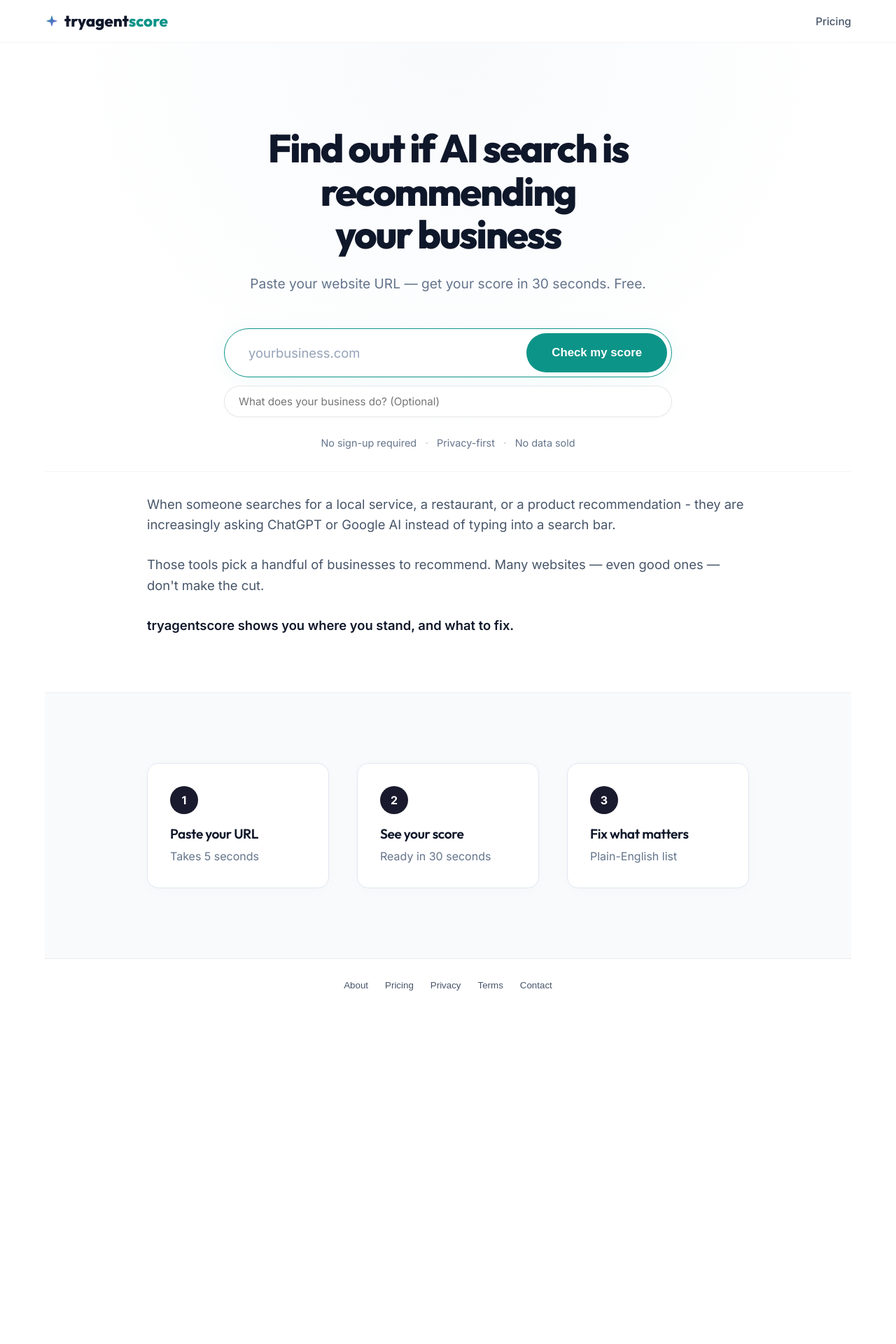
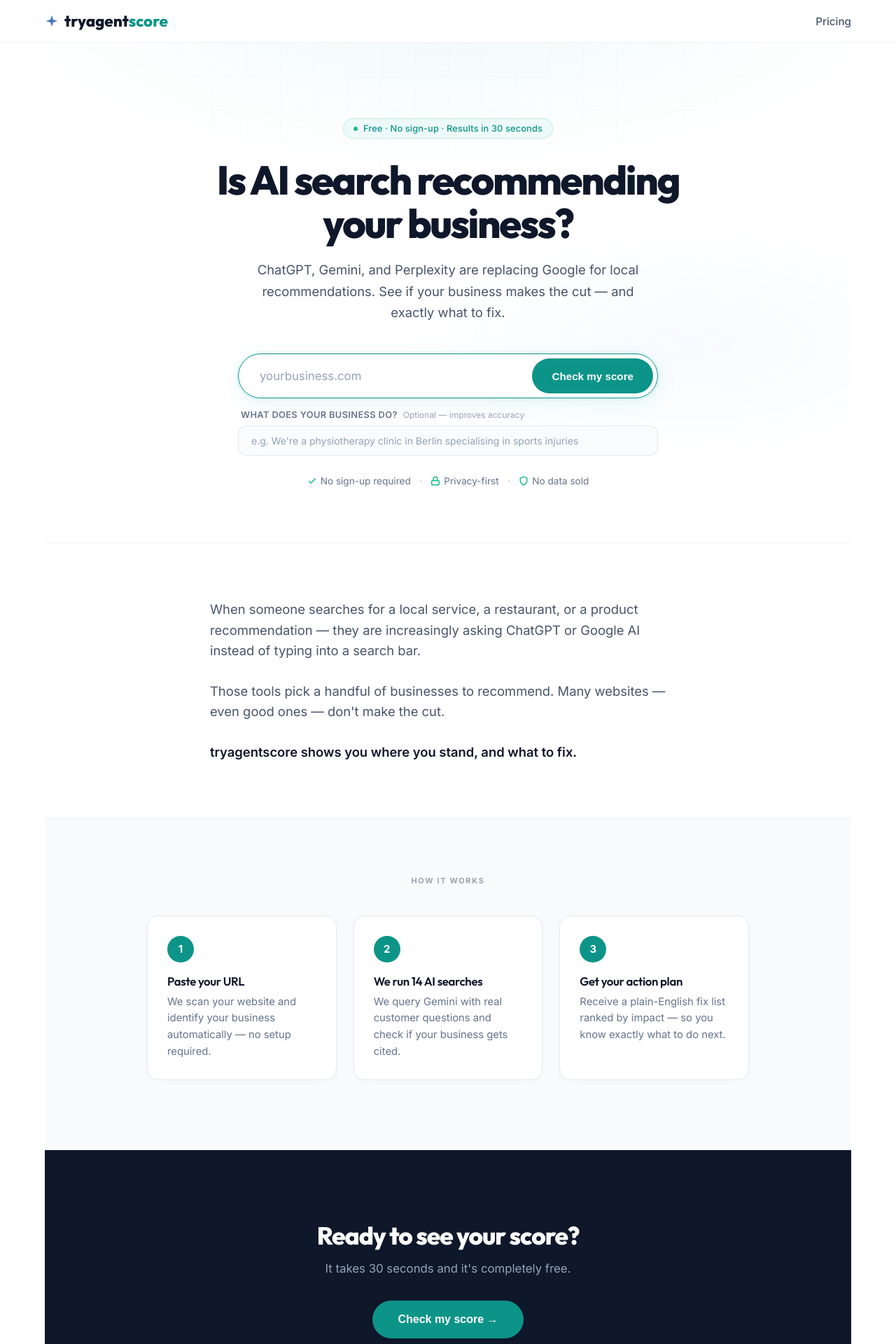
Before and after one commit to nikhilsiyer-lab/tryagentscore, a Next.js app: page / in a window 1280 px wide. Shown: the top 1920 px of the page at 70% size. Before the commit the page ends 1455 px from the top, so only its background shows below. Built offline with nearby package versions, Linux system fonts and the light colour scheme; no server answers.

Commit message:
UI audit fixes: complete overhaul of Home.tsx and Home.css, full OG/Twitter meta tags in layout.tsx

```diff
--- a/src/app/layout.tsx
+++ b/src/app/layout.tsx
@@ -3,9 +3,23 @@ import "../index.css";
 import "../App.css";
 
 export const metadata: Metadata = {
-  title: "tryagentscore.com | AI Search Visibility Score",
-  description: "Find out if AI search is recommending your business.",
+  title: "tryagentscore — Is AI recommending your business?",
+  description: "Find out if ChatGPT, Gemini, and Perplexity are recommending your business. Get your AI visibility score in 30 seconds — free, no sign-up.",
+  openGraph: {
+    title: "Is AI search recommending your business?",
+    description: "Run 14 AI citation tests on your website in 30 seconds. See your score, find gaps, and get a plain-English fix plan. Free.",
+    url: "https://tryagentscore.vercel.app",
+    siteName: "tryagentscore",
+    type: "website",
+  },
+  twitter: {
+    card: "summary_large_image",
+    title: "Is AI search recommending your business?",
+    description: "Get your AI visibility score in 30 seconds. Free, no sign-up.",
+  },
+  metadataBase: new URL("https://tryagentscore.vercel.app"),
 };
+
 
 export default function RootLayout({
   children,
--- a/src/views/Home.css
+++ b/src/views/Home.css
@@ -11,80 +11,117 @@
   flex-direction: column;
   align-items: center;
   text-align: center;
-  padding: 120px 20px 32px;
-  background: radial-gradient(circle at top, #f8fafc 0%, #ffffff 70%);
+  padding: 108px 20px 80px;
+  background:
+    radial-gradient(ellipse 80% 50% at 50% -10%, rgba(20, 184, 166, 0.07) 0%, transparent 70%),
+    radial-gradient(ellipse 60% 40% at 80% 60%, rgba(59, 130, 246, 0.04) 0%, transparent 60%),
+    #ffffff;
   position: relative;
   overflow: hidden;
 }
 
+/* Subtle grid texture */
+.zone-hero::before {
+  content: '';
+  position: absolute;
+  inset: 0;
+  background-image: linear-gradient(rgba(15, 23, 42, 0.025) 1px, transparent 1px),
+    linear-gradient(90deg, rgba(15, 23, 42, 0.025) 1px, transparent 1px);
+  background-size: 48px 48px;
+  mask-image: radial-gradient(ellipse 80% 60% at 50% 0%, black 0%, transparent 80%);
+  -webkit-mask-image: radial-gradient(ellipse 80% 60% at 50% 0%, black 0%, transparent 80%);
+  pointer-events: none;
+}
+
 .hero-content {
   width: 100%;
-  max-width: 860px;
+  max-width: 720px;
+  position: relative;
 }
 
-.hero-trust-bar {
-  display: flex;
-  justify-content: center;
+/* Hero badge */
+.hero-badge {
+  display: inline-flex;
   align-items: center;
-  gap: 12px;
-  font-size: 0.9rem;
-  color: #64748b;
-  margin-top: 24px;
+  gap: 8px;
+  background: rgba(20, 184, 166, 0.06);
+  border: 1px solid rgba(20, 184, 166, 0.2);
+  border-radius: 20px;
+  padding: 6px 14px;
+  font-size: 0.8rem;
+  font-weight: 500;
+  color: #0d9488;
+  margin-bottom: 28px;
+  letter-spacing: 0.01em;
 }
 
-.hero-trust-bar .bullet {
-  color: #cbd5e1;
-  font-weight: bold;
+.hero-badge-dot {
+  width: 6px;
+  height: 6px;
+  background: #10b981;
+  border-radius: 50%;
+  animation: pulse-dot 2s ease-in-out infinite;
+}
+
+@keyframes pulse-dot {
+  0%, 100% { opacity: 1; transform: scale(1); }
+  50% { opacity: 0.5; transform: scale(0.8); }
 }
 
 .hero-title {
   font-family: var(--font-display);
-  font-size: 3.5rem;
+  font-size: 3.6rem;
   font-weight: 800;
-  line-height: 1.1;
+  line-height: 1.08;
   letter-spacing: -0.04em;
   color: #0f172a;
-  margin-bottom: 24px;
+  margin-bottom: 20px;
 }
 
 .hero-subtitle {
-  font-size: 1.2rem;
-  color: #64748b; /* Grey, smaller */
-  margin-bottom: 48px;
+  font-size: 1.15rem;
+  color: #475569;
+  margin-bottom: 44px;
   font-weight: 400;
+  line-height: 1.65;
+  max-width: 560px;
+  margin-left: auto;
+  margin-right: auto;
 }
 
-/* Wide centered input card */
+/* Search form */
 .search-box-container {
   width: 100%;
-  max-width: 640px;
+  max-width: 600px;
   margin: 0 auto 28px auto;
 }
 
 .search-form-layout {
   display: flex;
   background: #ffffff;
-  border: 1px solid rgba(15, 23, 42, 0.08);
+  border: 1.5px solid rgba(15, 23, 42, 0.1);
   border-radius: 50px;
   padding: 6px;
-  box-shadow: 0 12px 40px rgba(0, 0, 0, 0.04), 0 1px 3px rgba(0,0,0,0.02);
+  box-shadow: 0 8px 30px rgba(0, 0, 0, 0.06), 0 1px 3px rgba(0,0,0,0.03);
   transition: border-color 0.2s, box-shadow 0.2s;
+  margin-bottom: 16px;
 }
 
 .search-form-layout:focus-within {
   border-color: var(--primary);
-  box-shadow: 0 4px 30px rgba(20, 184, 166, 0.06);
+  box-shadow: 0 8px 30px rgba(20, 184, 166, 0.1), 0 0 0 3px rgba(20, 184, 166, 0.06);
 }
 
 .url-search-input {
   flex: 1;
   border: none;
   background: transparent;
-  padding: 16px 28px;
-  font-size: 1.15rem;
+  padding: 14px 24px;
+  font-size: 1.05rem;
   color: #0f172a;
   outline: none;
   font-family: inherit;
+  min-width: 0;
 }
 
 .url-search-input::placeholder {
@@ -96,51 +133,155 @@
   color: #ffffff;
   border: none;
   border-radius: 40px;
-  padding: 0 36px;
-  font-size: 1.05rem;
+  padding: 0 28px;
+  font-size: 0.95rem;
   font-weight: 600;
   cursor: pointer;
   transition: background-color 0.15s, transform 0.1s;
-  height: 56px;
+  height: 50px;
   display: inline-flex;
   align-items: center;
   justify-content: center;
+  gap: 8px;
+  white-space: nowrap;
+  flex-shrink: 0;
 }
 
-.url-submit-btn:hover {
+.url-submit-btn:hover:not(:disabled) {
   background: var(--primary-hover);
 }
 
-.url-submit-btn:active {
+.url-submit-btn:active:not(:disabled) {
   transform: scale(0.98);
+}
+
+.url-submit-btn:disabled {
+  opacity: 0.75;
+  cursor: not-allowed;
+}
+
+/* Button loading state */
+.btn-loading {
+  display: inline-flex;
+  align-items: center;
+  gap: 8px;
+}
+
+.btn-spinner {
+  width: 14px;
+  height: 14px;
+  border: 2px solid rgba(255,255,255,0.4);
+  border-top-color: #ffffff;
+  border-radius: 50%;
+  animation: spin 0.7s linear infinite;
+  flex-shrink: 0;
+}
+
+@keyframes spin {
+  to { transform: rotate(360deg); }
+}
+
+/* Description field */
+.description-field-wrapper {
+  display: flex;
+  flex-direction: column;
+  gap: 8px;
+  text-align: left;
+}
+
+.description-label {
+  font-size: 0.8rem;
+  font-weight: 600;
+  color: #64748b;
+  letter-spacing: 0.03em;
+  text-transform: uppercase;
+  display: flex;
+  align-items: center;
+  gap: 8px;
+  padding-left: 4px;
+}
+
+.description-optional {
+  font-weight: 400;
+  text-transform: none;
+  color: #94a3b8;
+  letter-spacing: 0;
+  font-size: 0.75rem;
+}
+
+.description-input {
+  width: 100%;
+  padding: 12px 18px;
+  border: 1.5px solid rgba(15, 23, 42, 0.08);
+  border-radius: 12px;
+  background: rgba(248, 250, 252, 0.8);
+  font-size: 0.9rem;
+  color: #0f172a;
+  outline: none;
+  font-family: inherit;
+  transition: border-color 0.2s, box-shadow 0.2s;
+  box-sizing: border-box;
+}
+
+.description-input::placeholder {
+  color: #94a3b8;
+  font-size: 0.875rem;
+}
+
+.description-input:focus {
+  border-color: var(--primary);
+  box-shadow: 0 0 0 3px rgba(20, 184, 166, 0.06);
+  background: #ffffff;
 }
 
 .url-error-msg {
   color: #ef4444;
-  font-size: 0.95rem;
-  margin-top: 16px;
+  font-size: 0.9rem;
+  margin-top: 12px;
   text-align: center;
 }
 
-.counter-text {
-  font-size: 0.9rem;
+/* Trust bar */
+.hero-trust-bar {
+  display: flex;
+  justify-content: center;
+  align-items: center;
+  gap: 12px;
+  font-size: 0.85rem;
   color: #64748b;
-  margin: 0;
+  margin-top: 24px;
+  flex-wrap: wrap;
+}
+
+.trust-item {
+  display: inline-flex;
+  align-items: center;
+  gap: 5px;
+}
+
+.trust-item svg {
+  color: #10b981;
+  flex-shrink: 0;
+}
+
+.hero-trust-bar .bullet {
+  color: #cbd5e1;
+  font-weight: bold;
 }
 
 /* ZONE 2 - THE PROBLEM */
 .zone-problem {
-  padding: 32px 20px 80px;
+  padding: 80px 20px 80px;
   background: #ffffff;
-  border-top: 1px solid rgba(15, 23, 42, 0.04);
+  border-top: 1px solid rgba(15, 23, 42, 0.05);
 }
 
 .problem-content-wrapper {
-  max-width: 860px;
+  max-width: 680px;
   width: 100%;
   margin: 0 auto;
   font-size: 1.15rem;
-  line-height: 1.7;
+  line-height: 1.75;
   color: #475569;
 }
 
@@ -154,20 +295,30 @@
 
 .problem-highlight {
   font-weight: 600;
-  color: #0f172a;
+  color: #0f172a !important;
 }
 
 /* ZONE 3 - HOW IT WORKS */
 .zone-how {
-  padding: 100px 20px;
+  padding: 80px 20px 100px;
   background: #f8fafc;
-  border-top: 1px solid rgba(15, 23, 42, 0.04);
+  border-top: 1px solid rgba(15, 23, 42, 0.05);
+}
+
+.how-section-label {
+  text-align: center;
+  font-size: 11px;
+  font-weight: 700;
+  letter-spacing: 0.15em;
+  text-transform: uppercase;
+  color: #9ca3af;
+  margin-bottom: 40px;
 }
 
 .how-grid {
   display: grid;
   grid-template-columns: repeat(3, 1fr);
-  gap: 40px;
+  gap: 24px;
   max-width: 860px;
   width: 100%;
   margin: 0 auto;
@@ -176,113 +327,137 @@
 .how-step {
   text-align: left;
   background: #ffffff;
-  padding: 32px;
+  padding: 28px;
   border-radius: 16px;
   border: 1px solid #e2e8f0;
-  box-shadow: 0 4px 20px rgba(0,0,0,0.02);
+  box-shadow: 0 2px 12px rgba(0,0,0,0.02);
   transition: transform 0.2s, box-shadow 0.2s;
 }
 
 .how-step:hover {
-  transform: translateY(-4px);
-  box-shadow: 0 12px 30px rgba(0,0,0,0.04);
+  transform: translateY(-3px);
+  box-shadow: 0 8px 24px rgba(0,0,0,0.05);
 }
 
 .step-num-icon {
-  width: 40px;
-  height: 40px;
-  background: #1A1A2E;
+  width: 38px;
+  height: 38px;
+  background: var(--primary);
   border-radius: 50%;
   display: flex;
   align-items: center;
   justify-content: center;
   color: #ffffff;
-  font-weight: bold;
-  font-size: 16px;
+  font-weight: 700;
+  font-size: 15px;
   margin-bottom: 16px;
 }
 
 .how-step h3 {
-  font-size: 1.2rem;
+  font-size: 1.05rem;
   font-weight: 600;
   color: #0f172a;
   margin-bottom: 8px;
 }
 
 .how-step p {
-  font-size: 1rem;
+  font-size: 0.925rem;
   color: #64748b;
   margin: 0;
+  line-height: 1.6;
 }
 
-/* ZONE 4 - TRUST */
-.zone-trust {
-  padding: 80px 20px 100px;
-  background: #ffffff;
-  border-top: 1px solid rgba(15, 23, 42, 0.04);
+/* ZONE 4 - BOTTOM CTA */
+.zone-bottom-cta {
+  padding: 100px 20px;
+  background: #0f172a;
   text-align: center;
 }
 
-.trust-wrapper {
-  max-width: 860px;
-  width: 100%;
+.bottom-cta-content {
+  max-width: 480px;
   margin: 0 auto;
 }
 
-.quote-body {
-  font-size: 1.5rem;
-  color: #0f172a;
-  font-style: italic;
-  line-height: 1.4;
-  margin: 0 0 24px 0;
-  font-weight: 500;
-  letter-spacing: -0.01em;
+.bottom-cta-title {
+  font-family: var(--font-display);
+  font-size: 2.2rem;
+  font-weight: 800;
+  color: #ffffff;
+  letter-spacing: -0.03em;
+  margin-bottom: 12px;
 }
 
-.quote-author {
-  display: block;
-  font-size: 1rem;
-  color: #64748b;
-  font-style: normal;
-  font-weight: 500;
-  margin-bottom: 56px;
+.bottom-cta-sub {
+  font-size: 1.05rem;
+  color: #94a3b8;
+  margin-bottom: 32px;
 }
 
-.trust-privacy-line {
-  font-size: 0.85rem;
-  color: #94a3b8;
-  margin: 0;
+.bottom-cta-btn {
+  background: var(--primary) !important;
+  padding: 0 36px !important;
+  height: 54px !important;
+  font-size: 1rem !important;
 }
 
-/* RESPONSIVE DESIGN */
+.bottom-cta-btn:hover {
+  background: var(--primary-hover) !important;
+  transform: translateY(-1px);
+}
+
+/* RESPONSIVE */
 @media (max-width: 768px) {
+  .zone-hero {
+    padding: 88px 20px 60px;
+  }
+
   .hero-title {
-    font-size: 2.3rem;
+    font-size: 2.2rem;
   }
 
   .desktop-br {
     display: none;
   }
 
+  .hero-subtitle {
+    font-size: 1.05rem;
+  }
+
   .search-form-layout {
     flex-direction: column;
-    border-radius: 20px;
-    padding: 12px;
-    gap: 12px;
+    border-radius: 16px;
+    padding: 10px;
+    gap: 8px;
   }
 
   .url-search-input {
-    padding: 12px;
-    text-align: center;
+    padding: 12px 16px;
+    text-align: left;
+    font-size: 1rem;
   }
 
   .url-submit-btn {
     width: 100%;
     border-radius: 12px;
+    height: 48px;
+  }
+
+  .description-input {
+    font-size: 0.875rem;
   }
 
   .how-grid {
     grid-template-columns: 1fr;
-    gap: 48px;
+    gap: 16px;
+  }
+
+  .hero-trust-bar {
+    gap: 8px;
+    font-size: 0.8rem;
+  }
+
+  .bottom-cta-title {
+    font-size: 1.7rem;
   }
 }
--- a/src/views/Home.tsx
+++ b/src/views/Home.tsx
@@ -1,4 +1,4 @@
-import { useState, useEffect } from 'react';
+import { useState } from 'react';
 import './Home.css';
 
 interface HomeProps {
@@ -9,18 +9,7 @@ export default function Home({ onStartScan }: HomeProps) {
   const [inputUrl, setInputUrl] = useState('');
   const [description, setDescription] = useState('');
   const [error, setError] = useState('');
-  const [scanCount, setScanCount] = useState<number | null>(null);
-
-  useEffect(() => {
-    fetch('/api/stats')
-      .then((res) => res.json())
-      .then((data) => {
-        if (data && typeof data.count === 'number') {
-          setScanCount(data.count);
-        }
-      })
-      .catch(() => {});
-  }, []);
+  const [isLoading, setIsLoading] = useState(false);
 
   const handleSubmit = (e: React.FormEvent) => {
     e.preventDefault();
@@ -37,6 +26,7 @@ export default function Home({ onStartScan }: HomeProps) {
     try {
       new URL(targetUrl);
       setError('');
+      setIsLoading(true);
       onStartScan(targetUrl, description.trim());
     } catch (_) {
       setError('Invalid URL format. Example: yourbusiness.com');
@@ -46,18 +36,25 @@ export default function Home({ onStartScan }: HomeProps) {
   return (
     <div className="home-layout">
 
-      {/* ZONE 1 — HERO (Full Screen Viewport) */}
+      {/* ZONE 1 — HERO */}
       <section className="zone-hero">
         <div className="hero-content">
+
+          <div className="hero-badge">
+            <span className="hero-badge-dot"></span>
+            Free · No sign-up · Results in 30 seconds
+          </div>
+
           <h1 className="hero-title">
-            Find out if AI search is recommending<br className="desktop-br" /> your business
+            Is AI search recommending<br className="desktop-br" /> your business?
           </h1>
           <p className="hero-subtitle">
-            Paste your website URL — get your score in 30 seconds. Free.
+            ChatGPT, Gemini, and Perplexity are replacing Google for local recommendations.
+            See if your business makes the cut — and exactly what to fix.
           </p>
 
           <div className="search-box-container">
-            <form onSubmit={handleSubmit} style={{ display: 'flex', flexDirection: 'column', gap: '12px' }}>
+            <form onSubmit={handleSubmit}>
               <div className="search-form-layout">
                 <input
                   type="text"
@@ -66,47 +63,53 @@ export default function Home({ onStartScan }: HomeProps) {
                   value={inputUrl}
                   onChange={(e) => setInputUrl(e.target.value)}
                   autoFocus
+                  aria-label="Your website URL"
                 />
-                <button type="submit" className="url-submit-btn">
-                  Check my score
+                <button type="submit" className="url-submit-btn" disabled={isLoading}>
+                  {isLoading ? (
+                    <span className="btn-loading">
+                      <span className="btn-spinner"></span>
+                      Checking…
+                    </span>
+                  ) : (
+                    'Check my score'
+                  )}
                 </button>
               </div>
-              <input
-                type="text"
-                placeholder="What does your business do? (Optional)"
-                value={description}
-                onChange={(e) => setDescription(e.target.value)}
-                style={{
-                  padding: '12px 20px',
-                  borderRadius: '24px',
-                  border: '1px solid rgba(15, 23, 42, 0.1)',
-                  background: 'rgba(255, 255, 255, 0.8)',
-                  fontSize: '0.95rem',
-                  color: '#0f172a',
-                  outline: 'none',
-                  width: '100%',
-                  boxSizing: 'border-box',
-                  fontFamily: 'inherit',
-                  transition: 'border-color 0.2s',
-                  boxShadow: '0 2px 8px rgba(0,0,0,0.02)'
-                }}
-                onFocus={(e) => e.target.style.borderColor = 'var(--primary)'}
-                onBlur={(e) => e.target.style.borderColor = 'rgba(15, 23, 42, 0.1)'}
-              />
+
+              <div className="description-field-wrapper">
+                <label htmlFor="biz-description" className="description-label">
+                  What does your business do?
+                  <span className="description-optional">Optional — improves accuracy</span>
+                </label>
+                <input
+                  id="biz-description"
+                  type="text"
+                  className="description-input"
+                  placeholder="e.g. We're a physiotherapy clinic in Berlin specialising in sports injuries"
+                  value={description}
+                  onChange={(e) => setDescription(e.target.value)}
+                />
+              </div>
             </form>
             {error && <p className="url-error-msg">{error}</p>}
           </div>
 
-          {scanCount !== null && scanCount >= 500 && (
-            <p className="counter-text" style={{ marginBottom: '16px' }}>{scanCount.toLocaleString()} businesses checked so far</p>
-          )}
-
           <div className="hero-trust-bar">
-            <span>No sign-up required</span>
+            <span className="trust-item">
+              <svg width="14" height="14" viewBox="0 0 24 24" fill="none" stroke="currentColor" strokeWidth="2.5"><polyline points="20 6 9 17 4 12"/></svg>
+              No sign-up required
+            </span>
             <span className="bullet">·</span>
-            <span>Privacy-first</span>
+            <span className="trust-item">
+              <svg width="14" height="14" viewBox="0 0 24 24" fill="none" stroke="currentColor" strokeWidth="2.5"><rect x="3" y="11" width="18" height="11" rx="2" ry="2"/><path d="M7 11V7a5 5 0 0 1 10 0v4"/></svg>
+              Privacy-first
+            </span>
             <span className="bullet">·</span>
-            <span>No data sold</span>
+            <span className="trust-item">
+              <svg width="14" height="14" viewBox="0 0 24 24" fill="none" stroke="currentColor" strokeWidth="2.5"><path d="M12 22s8-4 8-10V5l-8-3-8 3v7c0 6 8 10 8 10z"/></svg>
+              No data sold
+            </span>
           </div>
         </div>
       </section>
@@ -115,7 +118,7 @@ export default function Home({ onStartScan }: HomeProps) {
       <section className="zone-problem">
         <div className="problem-content-wrapper">
           <p>
-            When someone searches for a local service, a restaurant, or a product recommendation - they are increasingly asking ChatGPT or Google AI instead of typing into a search bar.
+            When someone searches for a local service, a restaurant, or a product recommendation — they are increasingly asking ChatGPT or Google AI instead of typing into a search bar.
           </p>
           <p>
             Those tools pick a handful of businesses to recommend. Many websites — even good ones — don't make the cut.
@@ -128,35 +131,42 @@ export default function Home({ onStartScan }: HomeProps) {
 
       {/* ZONE 3 — HOW IT WORKS */}
       <section className="zone-how">
+        <p className="how-section-label">How it works</p>
         <div className="how-grid">
           <div className="how-step">
             <div className="step-num-icon">1</div>
             <h3>Paste your URL</h3>
-            <p>Takes 5 seconds</p>
+            <p>We scan your website and identify your business automatically — no setup required.</p>
           </div>
           <div className="how-step">
             <div className="step-num-icon">2</div>
-            <h3>See your score</h3>
-            <p>Ready in 30 seconds</p>
+            <h3>We run 14 AI searches</h3>
+            <p>We query Gemini with real customer questions and check if your business gets cited.</p>
           </div>
           <div className="how-step">
             <div className="step-num-icon">3</div>
-            <h3>Fix what matters</h3>
-            <p>Plain-English list</p>
+            <h3>Get your action plan</h3>
+            <p>Receive a plain-English fix list ranked by impact — so you know exactly what to do next.</p>
           </div>
         </div>
       </section>
 
-      {/* ZONE 4 — TRUST (Hidden until real quotes are ready)
-      <section className="zone-trust">
-        <div className="trust-wrapper">
-          <blockquote className="quote-body">
-            "I had no idea ChatGPT wasn't finding my clinic. Fixed it in a week."
-          </blockquote>
-          <cite className="quote-author">— Anna, Berlin, Physiotherapist</cite>
+      {/* ZONE 4 — BOTTOM CTA */}
+      <section className="zone-bottom-cta">
+        <div className="bottom-cta-content">
+          <h2 className="bottom-cta-title">Ready to see your score?</h2>
+          <p className="bottom-cta-sub">It takes 30 seconds and it's completely free.</p>
+          <button
+            className="url-submit-btn bottom-cta-btn"
+            onClick={() => {
+              window.scrollTo({ top: 0, behavior: 'smooth' });
+              setTimeout(() => document.querySelector<HTMLInputElement>('.url-search-input')?.focus(), 400);
+            }}
+          >
+            Check my score →
+          </button>
         </div>
       </section>
-      */}
 
     </div>
   );
```
